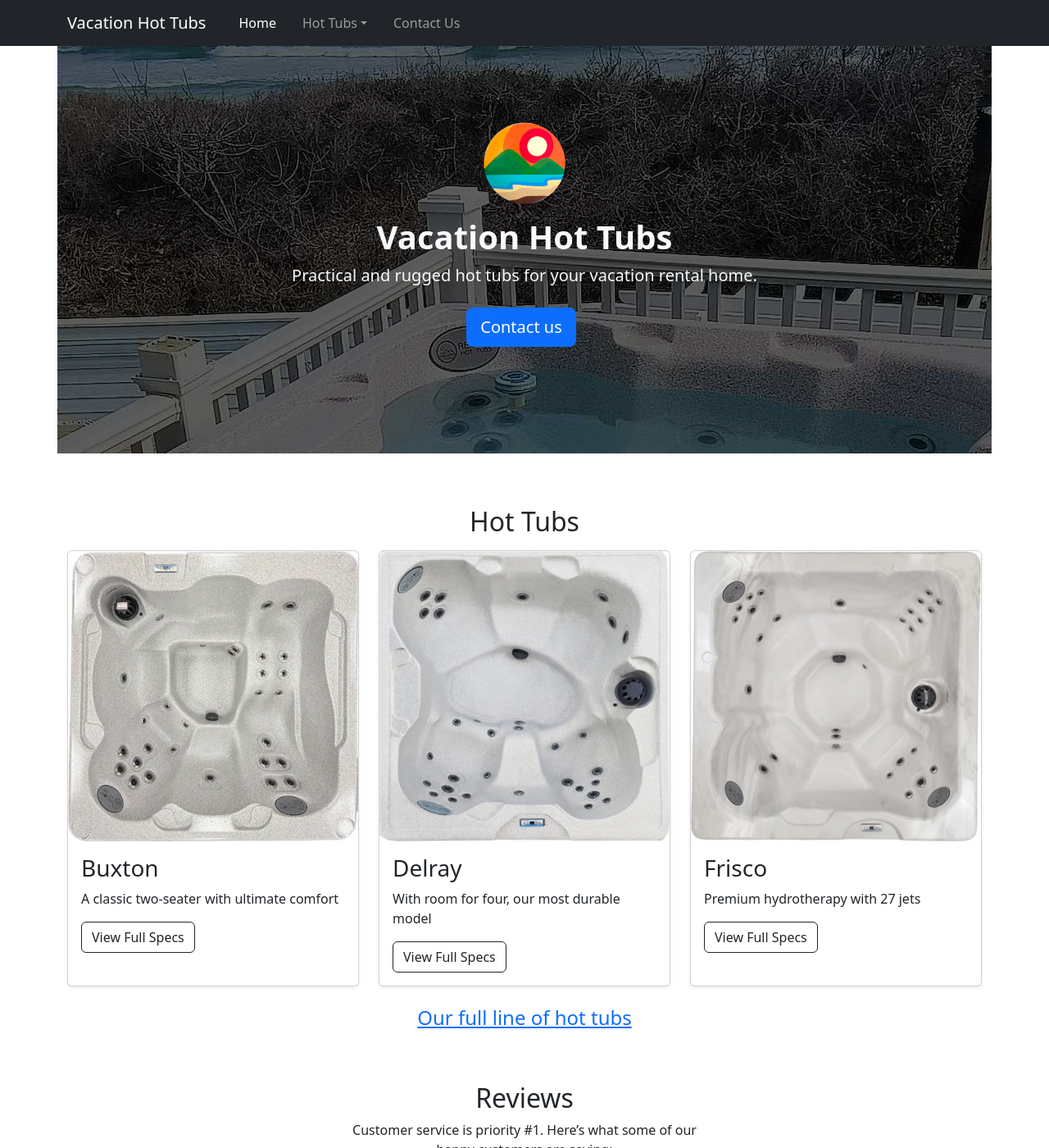
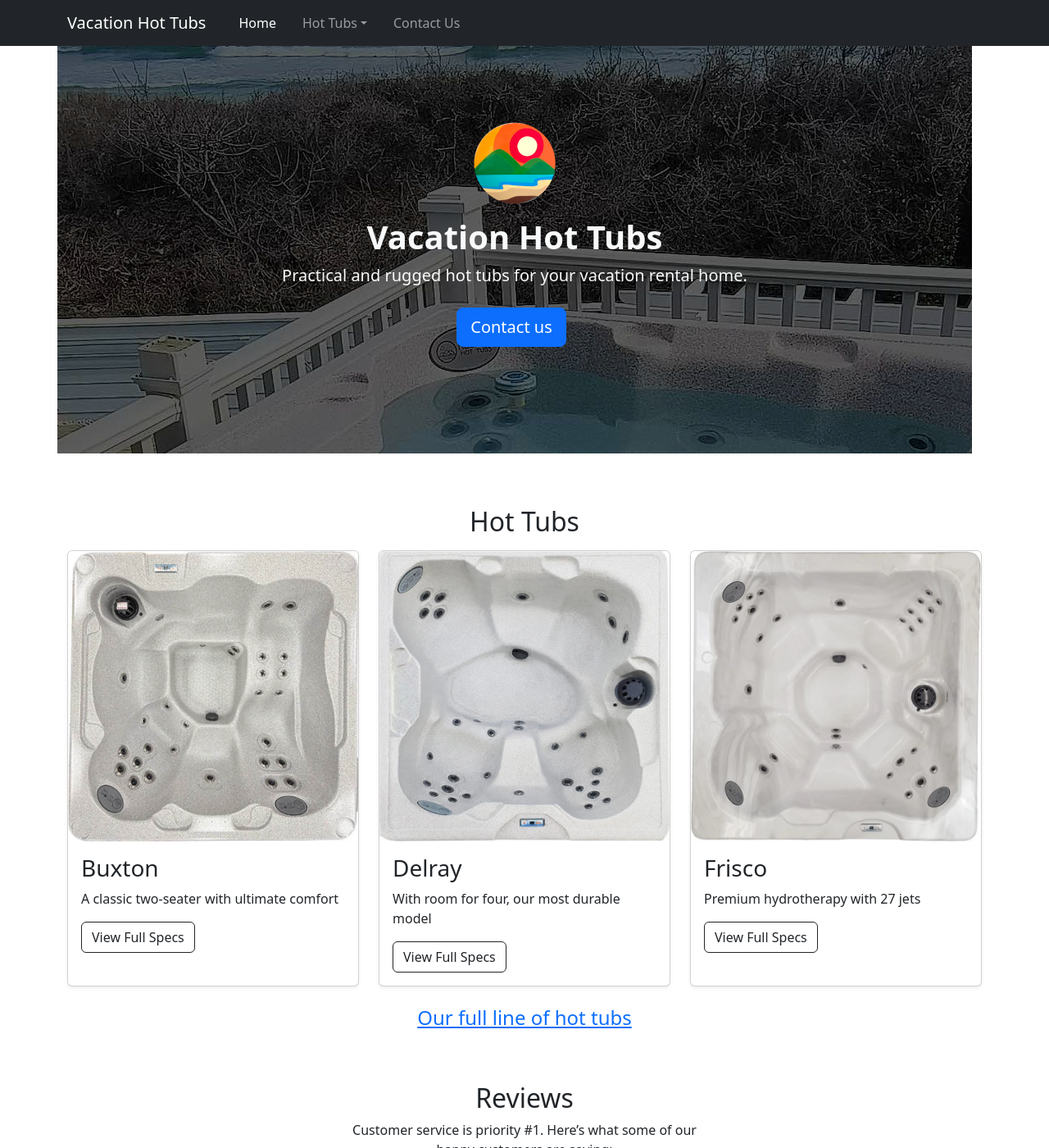
Before and after one commit to vacationhottubs/vacationhottubs.github.io, a Jekyll site: the page built from index.html, in a window 1280 px wide and 1400 px high. Shown: the whole window at 82% size. Built offline with Jekyll 4.4.1, drawn with Linux system fonts in a browser that asks for light colours.

Commit message:
Update home.css

```diff
--- a/_includes/home.css
+++ b/_includes/home.css
@@ -1,6 +1,6 @@
       /* Homepage Custom Styles */
       /* Remove hero background image on mobile and set hero div to auto */
-      @media (max-width: 575.98px) {
+      @media (max-width: 575.99px) {
         #hero {
           background-image: none;
           height: auto
@@ -12,7 +12,8 @@
           background-image: linear-gradient(rgba(0, 0, 0, 0.5), rgba(0, 0, 0, 0.5)), url("images/home/hero.jpg");
           background-repeat: no-repeat;
           color: #f8f9fa;
-          height: 500px
+          height: 500px;
+          max-width: 100%
         }
       }
       /* Minified star icons for the Reviews section so don't have to include whole icon font library, also need woff files in fonts folder */
```
